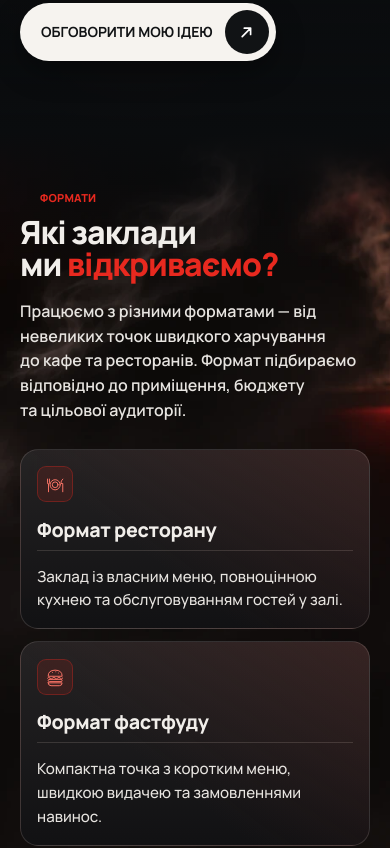
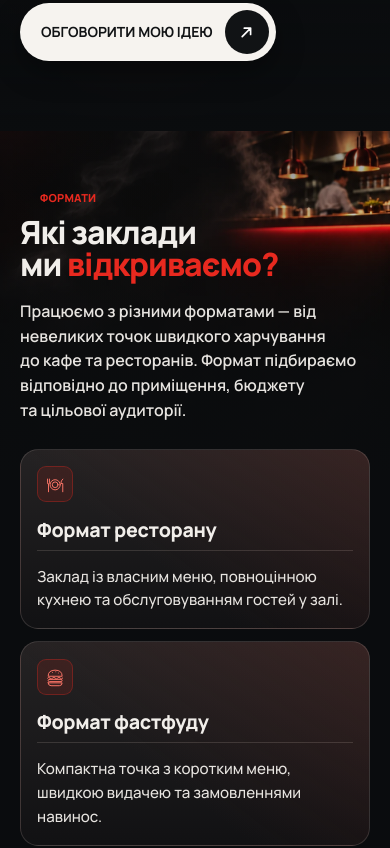
Before and after one commit to andrejkoba966-gif/restoburo-site, a plain HTML site: page index.html in a window 390 px wide. Shown: the part 2319-3167 px from the top of the page. Drawn offline with Linux system fonts and the light colour scheme.

Commit message:
Improve mobile venue formats background

```diff
--- a/index.html
+++ b/index.html
@@ -354,8 +354,14 @@ html,body{overflow-x:clip}
 @media (max-width:1179px){#formats{padding:6rem 40px 9rem}#formats .top{grid-template-columns:1fr;gap:1.6rem}#formats .top>div:last-child{padding-left:0}#formats .format-grid{grid-template-columns:repeat(2,minmax(0,1fr))}}
 @media (max-width:1179px) and (orientation:portrait){#formats{background-image:url(assets/formats-bg-m.webp);background-position:center bottom}}
 @media (max-width:767px){
- #formats{padding:4.2rem 20px 2.6rem;background-position:30% bottom}
- #formats:before{background:linear-gradient(180deg,#0a0c0e 0%,rgba(10,12,14,0) 10%,rgba(10,12,14,0) 92%,#0a0c0e 100%)}
+ #formats{padding:4.2rem 20px 2.6rem;background:#0a0c0e}
+ #formats:before{
+  inset:0 0 auto;height:clamp(310px,89vw,430px);
+  background:
+   linear-gradient(180deg,rgba(10,12,14,.33),transparent 32%,rgba(10,12,14,.78) 69%,#0a0c0e),
+   linear-gradient(90deg,rgba(10,12,14,.50),rgba(10,12,14,.12)),
+   url(assets/formats-bg-m.webp) center -38px / 100% auto no-repeat
+ }
  #formats .top{margin-bottom:26px;gap:0}
  #formats .eyebrow{font-size:11px;margin-bottom:12px}
  #formats h2{font-size:32px;margin-bottom:14px}
```
